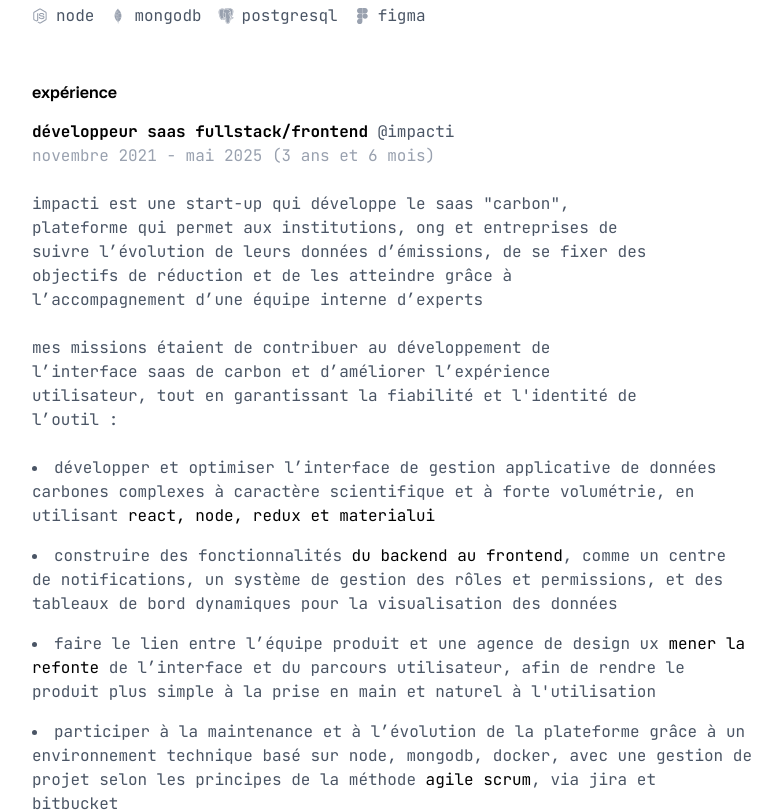
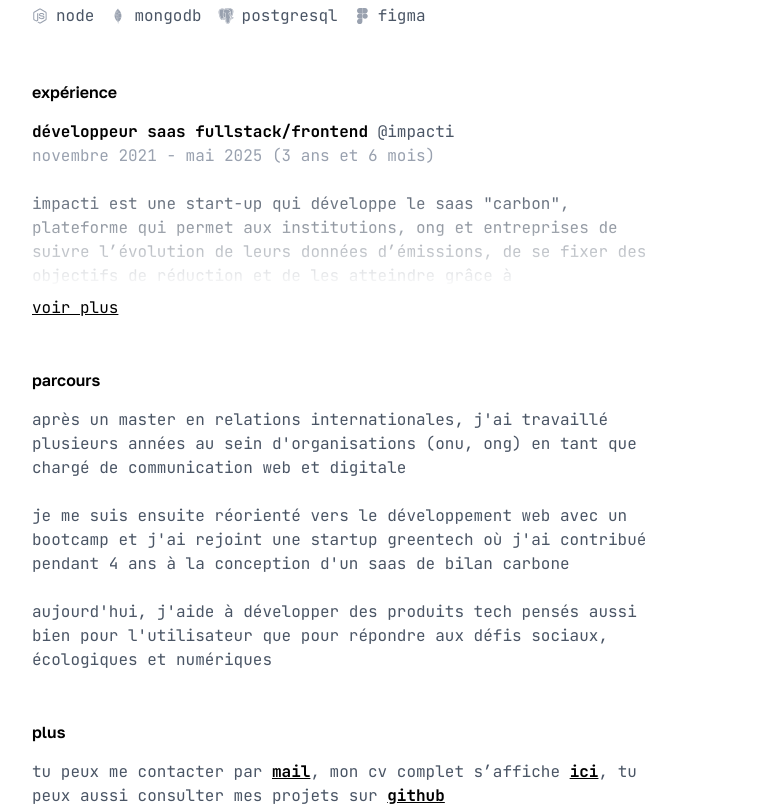
Before and after one commit to raphaelchpprt/raphaelch.me, a Next.js app: page / in a window 1280 px wide. Shown: the part 760-1572 px from the top of the page, without its empty margins (248-1030 px from the left). Built offline with nearby package versions, Linux system fonts and the light colour scheme.

Commit message:
Refactor experience section to use ExperienceItem component for improved readability and maintainability

```diff
--- a/app/page.tsx
+++ b/app/page.tsx
@@ -2,6 +2,7 @@ import { ElementType } from "react";
 import { InlineLink } from "@/components/link";
 import { SpinningText } from "@/components/spinning-text";
 import { Hero } from "@/components/hero";
+import { ExperienceItem } from "@/components/experience-item";
 import {
   ReactIcon,
   NextIcon,
@@ -106,24 +107,11 @@ export default async function Home() {
       </div>
       <div>
         <h3 className="text-accent mb-4 font-sans font-semibold">expérience</h3>
-        {experiences.map((exp) => (
-          <div key={exp.company} className="flex flex-col gap-6">
-            {/* Le reste du code .map() ne change pas */}
-            <p className="max-w-prose text-pretty">
-              <span className="text-accent font-semibold">{exp.jobTitle}</span>{" "}
-              @{exp.company}
-              <br />
-              <span className="text-muted-foreground">{exp.dateRange}</span>
-            </p>
-            <p className="max-w-prose text-pretty">{exp.companyDescription}</p>
-            <p className="max-w-prose text-pretty">{exp.missionDescription}</p>
-            <ul className="flex list-inside list-disc flex-col gap-4 text-pretty">
-              {exp.achievements.map((achievement, index) => (
-                <li key={index}>{achievement}</li>
-              ))}
-            </ul>
-          </div>
-        ))}
+        <div className="flex flex-col">
+          {experiences.map((exp) => (
+            <ExperienceItem key={exp.company} experience={exp} />
+          ))}
+        </div>
       </div>
       <div>
         <h3 className="text-accent mb-4 font-sans font-semibold">parcours</h3>
--- /dev/null
+++ b/components/experience-item.tsx
@@ -0,0 +1,59 @@
+"use client";
+
+import { useState, type FC } from "react";
+import type { Experience } from "@/lib/xp-data"; // Importez le type
+import { cn } from "@/lib/utils";
+
+type ExperienceItemProps = {
+  experience: Experience;
+};
+
+export const ExperienceItem: FC<ExperienceItemProps> = ({ experience }) => {
+  const [isExpanded, setIsExpanded] = useState(false);
+
+  const toggleExpansion = () => {
+    setIsExpanded(!isExpanded);
+  };
+
+  return (
+    <div className="flex flex-col gap-6">
+      <p className="max-w-prose text-pretty">
+        <span className="text-accent font-semibold">{experience.jobTitle}</span>{" "}
+        @{experience.company}
+        <br />
+        <span className="text-muted-foreground">{experience.dateRange}</span>
+      </p>
+      <div
+        className={cn(
+          "relative overflow-hidden transition-all duration-500 ease-in-out",
+          isExpanded ? "max-h-[1000px]" : "max-h-24",
+        )}
+      >
+        <div className="flex flex-col gap-6">
+          <p className="max-w-prose text-pretty">
+            {experience.companyDescription}
+          </p>
+          <p className="max-w-prose text-pretty">
+            {experience.missionDescription}
+          </p>
+          <ul className="flex list-inside list-disc flex-col gap-4 text-pretty">
+            {experience.achievements.map((achievement, index) => (
+              <li key={index}>{achievement}</li>
+            ))}
+          </ul>
+        </div>
+
+        {!isExpanded && (
+          <div className="from-background absolute bottom-0 h-26 w-full bg-gradient-to-t to-transparent" />
+        )}
+      </div>
+
+      <button
+        onClick={toggleExpansion}
+        className="text-accent hover:text-foreground -mt-4 self-start underline transition-colors hover:cursor-pointer hover:no-underline"
+      >
+        {isExpanded ? "voir moins" : "voir plus"}
+      </button>
+    </div>
+  );
+};
--- a/lib/xp-data.ts
+++ b/lib/xp-data.ts
@@ -1,13 +1,15 @@
 import React, { ReactNode } from "react";
 
-export const experiences: {
+export type Experience = {
   jobTitle: string;
   company: string;
   dateRange: string;
   companyDescription: string;
   missionDescription: string;
   achievements: ReactNode[];
-}[] = [
+};
+
+export const experiences: Experience[] = [
   {
     jobTitle: "développeur saas fullstack/frontend",
     company: "impacti",
```
